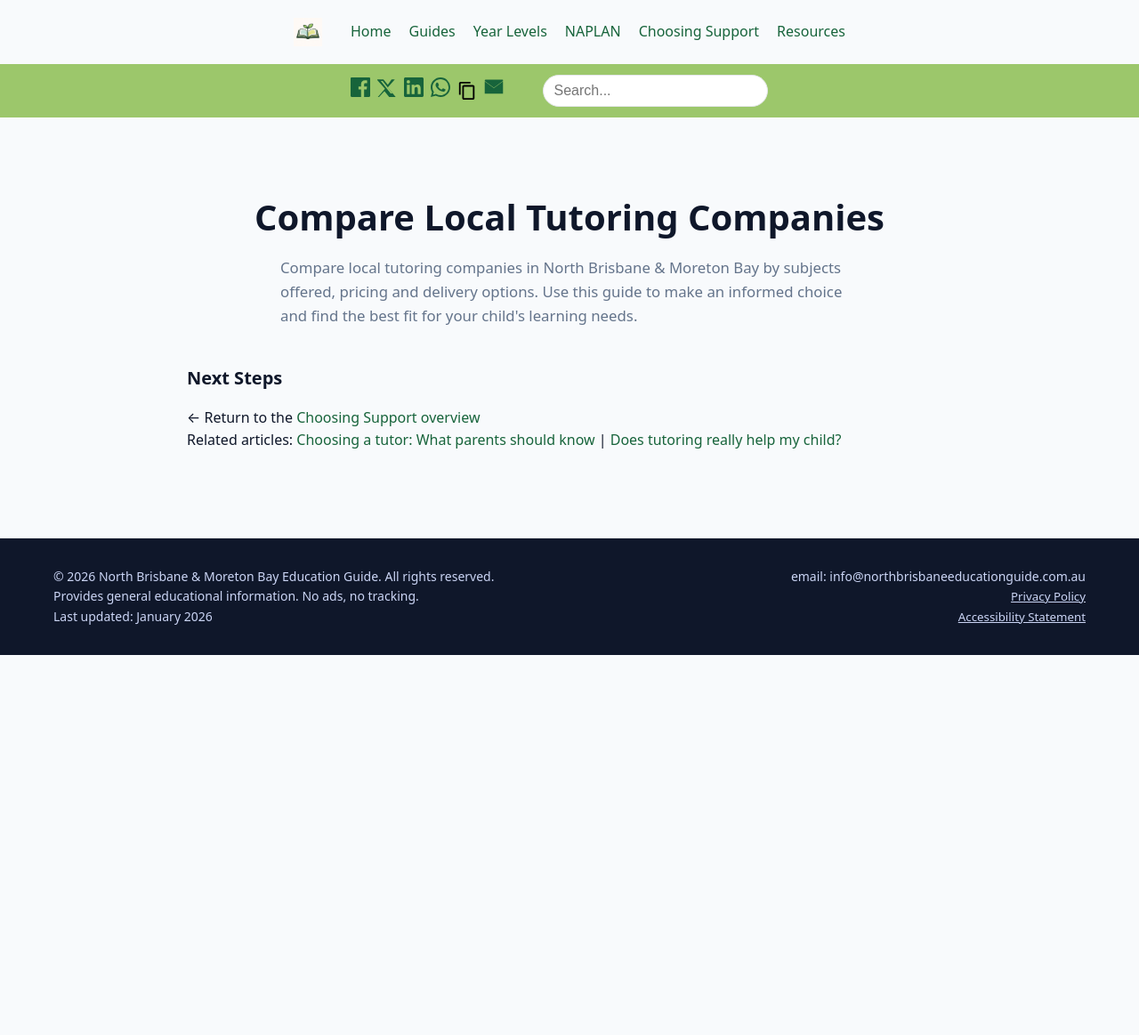
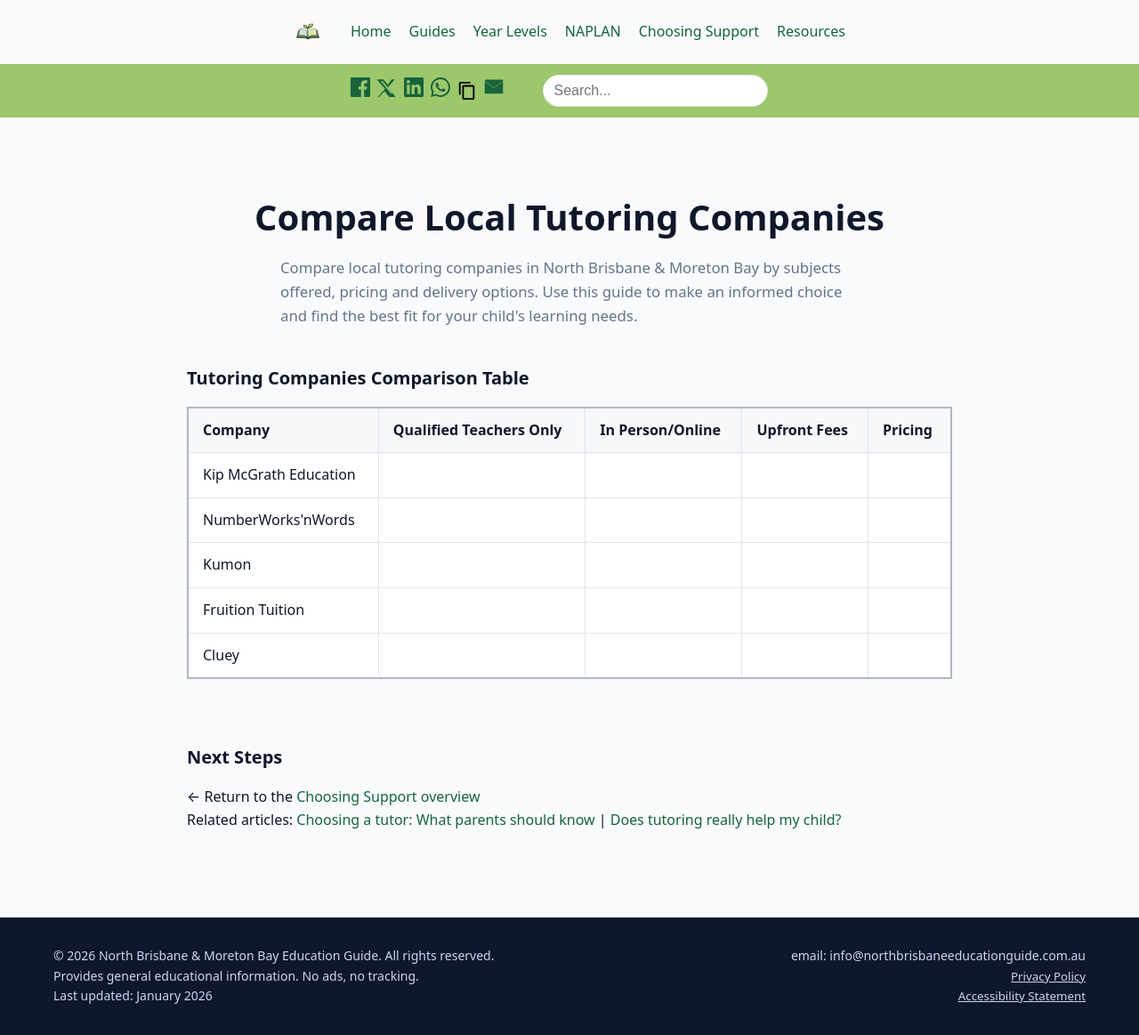
Before and after one commit to drade23/brisbanetutoring, a Jekyll site: the page built from choosing-support/compare-local-tutoring-companies.html, in a window 1280 px wide. Shown: the whole page at 89% size. Built offline with Jekyll 4.4.1, drawn with Linux system fonts in a browser that asks for light colours; before the commit the page ends 900 px from its top, so only the background shows below that.

Commit message:
Add tutoring companies comparison table and styles
Introduced a new comparison table to the 'Compare Local Tutoring Companies' page, allowing users to compare key features of several tutoring companies. Added corresponding CSS for table styling and responsiveness.

```diff
--- a/choosing-support/compare-local-tutoring-companies.html
+++ b/choosing-support/compare-local-tutoring-companies.html
@@ -13,6 +13,60 @@ description: "Compare local tutoring companies in North Brisbane & Moreton Bay.
           Compare local tutoring companies in North Brisbane & Moreton Bay by subjects offered, pricing and delivery options. Use this guide to make an informed choice and find the best fit for your child's learning needs.
         </p>
       </header>
+
+      <section>
+        <h2>Tutoring Companies Comparison Table</h2>
+        <div class="table-responsive">
+          <table class="comparison-table">
+            <thead>
+              <tr>
+                <th>Company</th>
+                <th>Qualified Teachers Only</th>
+                <th>In Person/Online</th>
+                <th>Upfront Fees</th>
+                <th>Pricing</th>
+              </tr>
+            </thead>
+            <tbody>
+              <tr>
+                <td>Kip McGrath Education</td>
+                <td></td>
+                <td></td>
+                <td></td>
+                <td></td>
+              </tr>
+              <tr>
+                <td>NumberWorks'nWords</td>
+                <td></td>
+                <td></td>
+                <td></td>
+                <td></td>
+              </tr>
+              <tr>
+                <td>Kumon</td>
+                <td></td>
+                <td></td>
+                <td></td>
+                <td></td>
+              </tr>
+              <tr>
+                <td>Fruition Tuition</td>
+                <td></td>
+                <td></td>
+                <td></td>
+                <td></td>
+              </tr>
+              <tr>
+                <td>Cluey</td>
+                <td></td>
+                <td></td>
+                <td></td>
+                <td></td>
+              </tr>
+            </tbody>
+          </table>
+        </div>
+      </section>
 
        <!-- Article content -->
 
--- a/styles.css
+++ b/styles.css
@@ -1,3 +1,24 @@
+/* Comparison table styles */
+.comparison-table {
+  width: 100%;
+  border-collapse: collapse;
+  border: 2px solid #b0b6be; /* darker border for table */
+  margin-bottom: 2rem;
+  background: #fff;
+}
+.comparison-table th,
+.comparison-table td {
+  border: 1px solid #e0e4ea; /* light border for cells */
+  padding: 0.75em 1em;
+  text-align: left;
+}
+.comparison-table th {
+  background: #f6f8fa;
+  font-weight: 600;
+}
+.table-responsive {
+  overflow-x: auto;
+}
 /* Main content container layout */
 .main-container {
   max-width: 900px;
```
Also changed, not shown: 3 other files.
